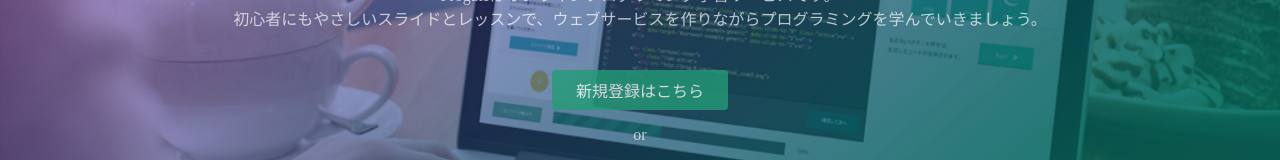
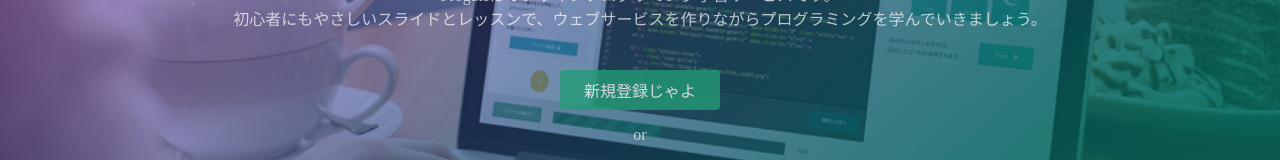
Before and after one commit to ajirou/ajirou.github.io, a plain HTML site: page Index.html in a window 1280 px wide. Shown: the part 362-522 px from the top of the page. Drawn offline with Linux system fonts and the light colour scheme.

Commit message:
Update and rename index.html to Index.html

```diff
--- a/index.html
+++ b/Index.html
@@ -26,7 +26,7 @@
       <h1>LEARN TO CODE.<br>LEARN TO BE CREATIVE.</h1>
       <p>Progateはオンラインプログラミング学習サービスです。<br>初心者にもやさしいスライドとレッスンで、ウェブサービスを作りながらプログラミングを学んでいきましょう。</p>
       <div class="btn-wrapper">
-        <a href="#" class="btn signup">新規登録はこちら</a>
+        <a href="#" class="btn signup">新規登録じゃよ</a>
         <p>or</p>
         <a href="#" class="btn facebook"><span class="fa fa-facebook"></span>Facebookで登録</a>
         <a href="#" class="btn twitter"><span class="fa fa-twitter"></span>Twitterで登録</a>
```
